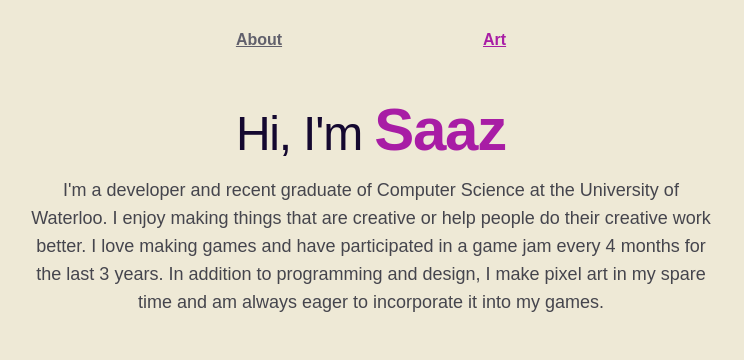
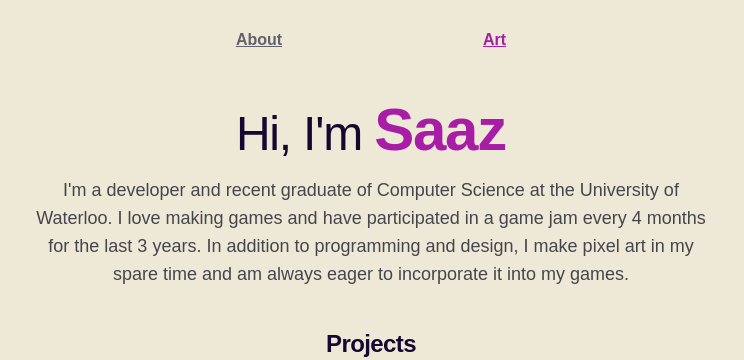
Before and after one commit to zanada/zanada.github.io, a Next.js app: page / in a window 1280 px wide. Shown: the top 360 px of the page, without its empty margins (269-1013 px from the left). Built offline with nearby package versions, Linux system fonts and the light colour scheme.

Commit message:
Simplify introduction by removing a sentence
Removed a sentence about enjoying creative work from the introduction.

```diff
--- a/app/page.tsx
+++ b/app/page.tsx
@@ -13,7 +13,7 @@ export default function Home() {
           Hi, I'm <span className="text-brand-600 font-extrabold text-6xl">Saaz</span>
         </h1>
         <p>
-          I'm a developer and recent graduate of Computer Science at the University of Waterloo. I enjoy making things that are creative or help people do their creative work better. I love making games and have participated in a game jam every 4 months for the last 3 years. In addition to programming and design, I make pixel art in my spare time and am always eager to incorporate it into my games.
+          I'm a developer and recent graduate of Computer Science at the University of Waterloo. I love making games and have participated in a game jam every 4 months for the last 3 years. In addition to programming and design, I make pixel art in my spare time and am always eager to incorporate it into my games.
         </p>
       </div>
       <div className="w-full flex flex-col gap-4 text-neutral-700 font-normal sm:flex-col">
```
